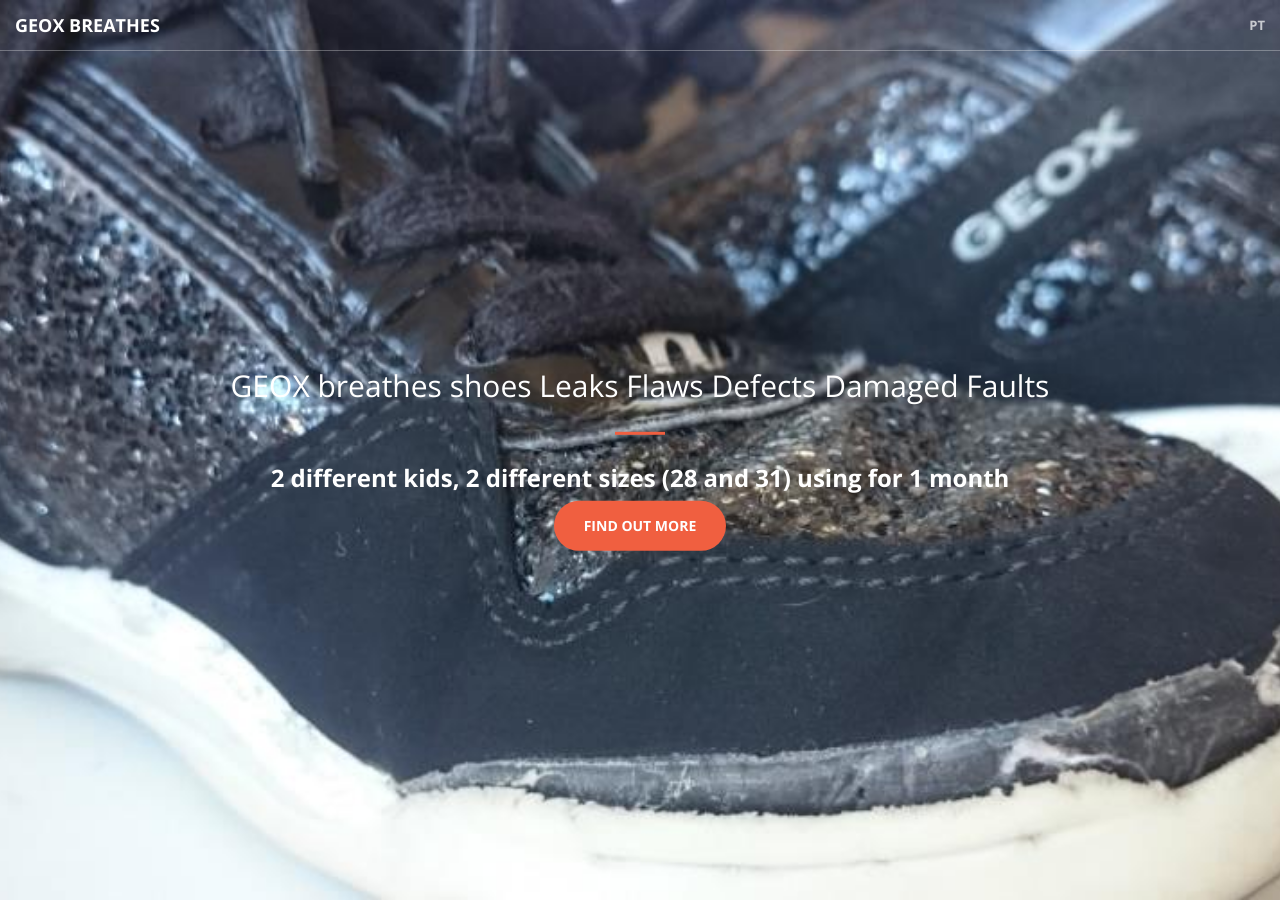
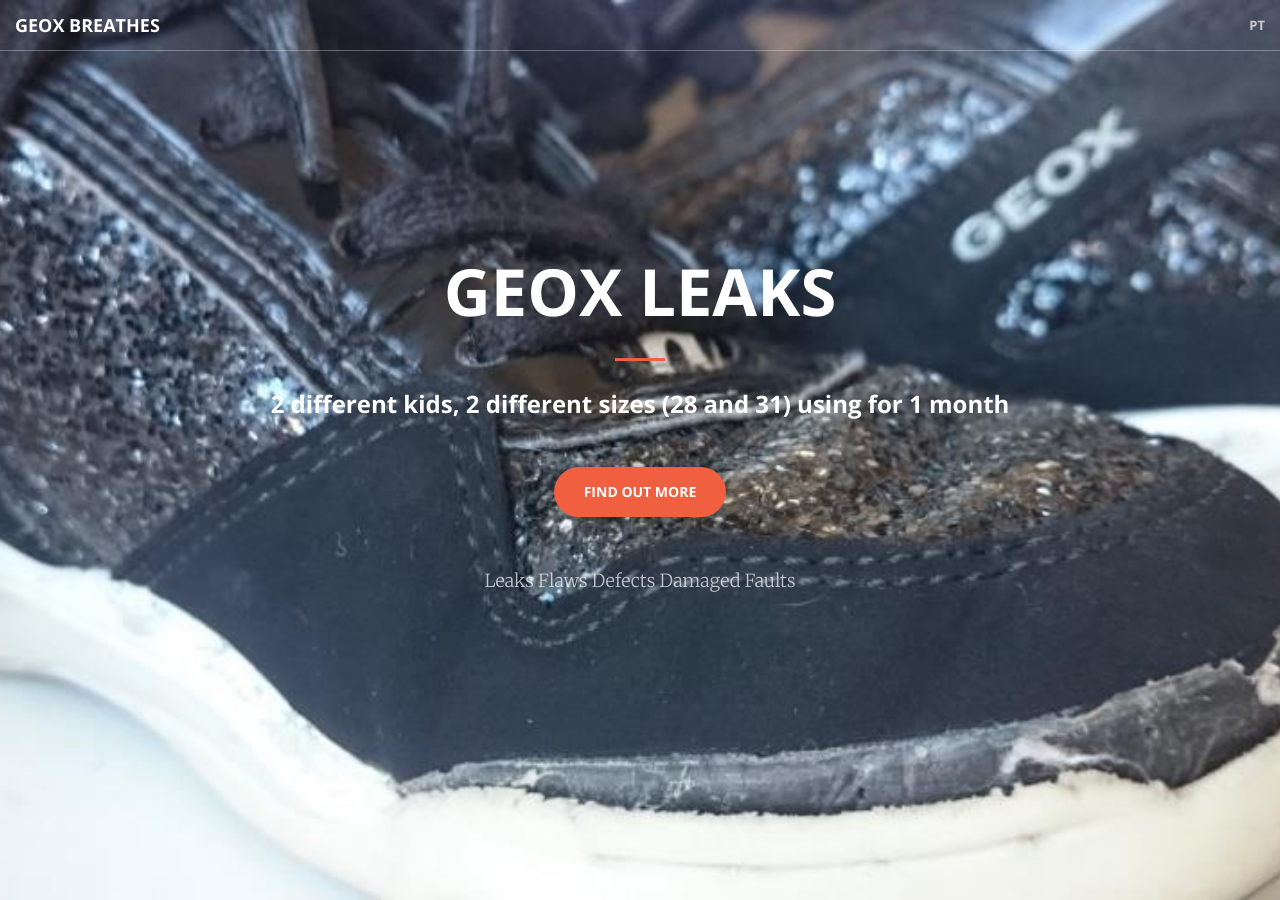
Before and after one commit to geoxleaks/geoxleaks.github.io, a Jekyll site: the page built from index.html, in a window 1280 px wide and 900 px high. Built offline with Jekyll 4.4.1, drawn with Linux system fonts in a browser that asks for light colours.

Commit message:
new title

```diff
--- a/_includes/header.html
+++ b/_includes/header.html
@@ -1,10 +1,13 @@
 <header>
     <div class="header-content">
         <div class="header-content-inner">
-            <h2>GEOX breathes shoes Leaks Flaws Defects Damaged Faults</h2>
+            <h1>GEOX LEAKS</h1>
             <hr>
             <h3><strong>2 different kids, 2 different sizes (28 and 31) using for 1 month</strong></h3>
+            <p></p>
             <a href="#about" class="btn btn-primary btn-xl page-scroll">Find Out More</a>
+            <p></p>
+            <p>Leaks Flaws Defects Damaged Faults</p>
         </div>
     </div>
 </header>
```
